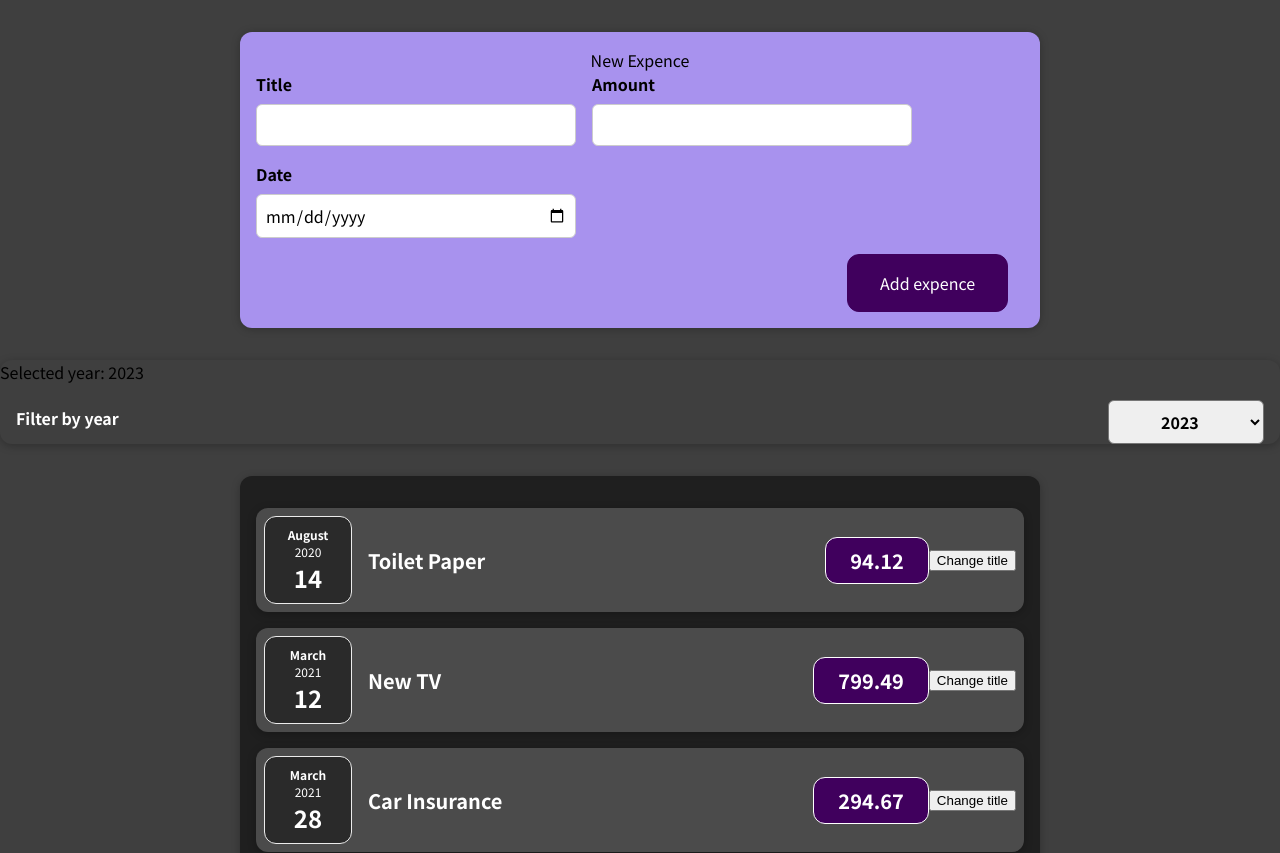
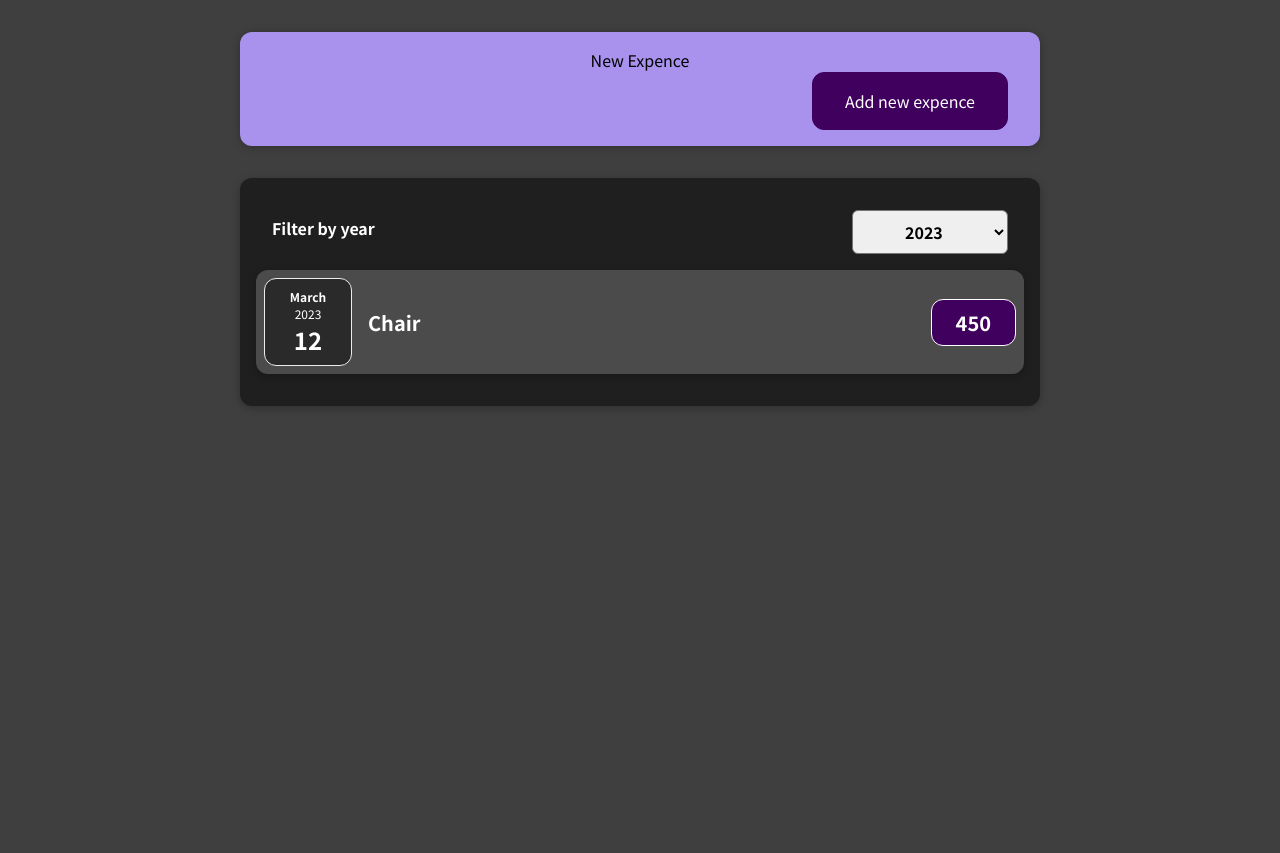
Before and after one commit to KUBER2/react, a React (Create React App) app in the folder first/my-firtst-app/: page / in a window 1280 px wide. Shown: the top 853 px of the page. After the commit the page ends 800 px from the top, so only its background shows below. Built offline with nearby package versions, Linux system fonts and the light colour scheme.

Commit message:
Remake form

```diff
--- a/first/my-firtst-app/src/App.js
+++ b/first/my-firtst-app/src/App.js
@@ -1,8 +1,9 @@
+import { useState } from "react";
+import NewExpence from "./components/newExpence/NewExpence";
 import Expences from "./components/Expences/expences";
-import NewExpence from "./components/newExpence/NewExpence";
 
 function App() {
-  const expenses = [
+  const initialExpenses = [
     {
       id: "e1",
       title: "Toilet Paper",
@@ -14,7 +15,7 @@ function App() {
       id: "e3",
       title: "Car Insurance",
       amount: 294.67,
-      date: new Date(2021, 2, 28),
+      date: new Date(2022, 2, 28),
     },
     {
       id: "e4",
@@ -22,18 +23,44 @@ function App() {
       amount: 450,
       date: new Date(2021, 5, 12),
     },
+    {
+      id: "e5",
+      title: "Chair",
+      amount: 450,
+      date: new Date(2023, 2, 12),
+    },
   ];
 
+  const [expensesStored, addToArray] = useState(initialExpenses);
+  const [selectedYear, changeYear] = useState("2023");
+
+  const filterStoredExpences = (year) => {
+    return expensesStored.filter((e) => e.date.getFullYear() === Number(year));
+  };
+
+  const [expenses, filterExpences] = useState(
+    filterStoredExpences(selectedYear)
+  );
+
   const addExpence = (expence) => {
-    console.log("Added expence:");
-    console.log(expence);
-    expenses.push(expence);
+    addToArray((preState) => {
+      return [expence, ...preState];
+    });
+  };
+
+  const changeSelectedYear = (year) => {
+    changeYear(year);
+    filterExpences(filterStoredExpences(year));
   };
 
   return (
     <div>
       <NewExpence addExpence={addExpence}></NewExpence>
-      <Expences data={expenses}></Expences>
+      <Expences
+        data={expenses}
+        changeYear={changeSelectedYear}
+        selectedYear={selectedYear}
+      ></Expences>
     </div>
   );
 }
--- a/first/my-firtst-app/src/components/Expences/ExpenceItem.js
+++ b/first/my-firtst-app/src/components/Expences/ExpenceItem.js
@@ -1,24 +1,17 @@
-import React, { useState } from "react";
+import React from "react";
 
 import "./ExpenseItem.css";
 import ExpenceCal from "./ExpenceCal";
 import Card from "../UI/Card";
 
 function ExpenceItem(props) {
-  const [title, setTitle] = useState(props.title);
-
-  const clickHandler = () => {
-    setTitle("Chnaged!");
-  };
-
   return (
     <Card className="expense-item">
       <ExpenceCal date={props.date}></ExpenceCal>
       <div className="expense-item__description">
-        <h2>{title}</h2>
+        <h2>{props.title}</h2>
         <div className="expense-item__price">{props.amount}</div>
       </div>
-      <button onClick={clickHandler}>Change title</button>
     </Card>
   );
 }
--- a/first/my-firtst-app/src/components/Expences/expences.js
+++ b/first/my-firtst-app/src/components/Expences/expences.js
@@ -2,11 +2,8 @@ import "./expences.css";
 import ExpenceItem from "./ExpenceItem";
 import Card from "../UI/Card";
 import ExpensesFilter from "./ExpencesFilter";
-import { useState } from "react";
 
 function Expences(props) {
-  const [selectedYear, changeYear] = useState("2023");
-
   const expencesList = props.data.map((exp) => {
     return (
       <ExpenceItem
@@ -19,17 +16,17 @@ function Expences(props) {
   });
 
   const yearSelected = (year) => {
-    changeYear(year);
-    console.log(year);
+    props.changeYear(year);
   };
 
   return (
     <div>
-      <Card>
-        <div>Selected year: {selectedYear}</div>
-        <ExpensesFilter onYearSeceltion={yearSelected}></ExpensesFilter>
+      <Card className="expenses">
+        <div>
+          <ExpensesFilter onYearSeceltion={yearSelected}></ExpensesFilter>
+        </div>
+        <div>{props.data.lenght === 0 ? <p>No data yet</p> : expencesList}</div>
       </Card>
-      <Card className="expenses">{expencesList}</Card>
     </div>
   );
 }
--- a/first/my-firtst-app/src/components/newExpence/NewExpenceForm.js
+++ b/first/my-firtst-app/src/components/newExpence/NewExpenceForm.js
@@ -5,6 +5,7 @@ function NewExpenceForm(props) {
   const [title, changeTitle] = useState("");
   const [amount, changeAmount] = useState("");
   const [datePicked, changeDate] = useState("");
+  const [isShowingForm, negateForm] = useState(false);
 
   const titleChangeHandler = (e) => {
     changeTitle(e.target.value);
@@ -28,7 +29,14 @@ function NewExpenceForm(props) {
     props.onSaveExpence(data);
   };
 
-  return (
+  const onCencel = () => {
+    negateForm(false);
+  };
+  const onAddNewExpence = () => {
+    negateForm(true);
+  };
+
+  const form = (
     <form onSubmit={submitHandler}>
       <div className="new-expense__controls">
         <div className="new-expense__control">
@@ -49,17 +57,26 @@ function NewExpenceForm(props) {
           <label>Date</label>
           <input
             type="date"
-            min="2019-01-01"
+            min="2020-01-01"
             max="2023-12-31"
             onChange={dateChangeHandler}
           />
         </div>
       </div>
       <div className="new-expense__actions">
+        <button onClick={onCencel}>Cencel</button>
         <button type="submit">Add expence</button>
       </div>
     </form>
   );
+
+  const addNewExpenceButton = (
+    <div className="new-expense__actions">
+      <button onClick={onAddNewExpence}>Add new expence</button>
+    </div>
+  );
+
+  return isShowingForm ? form : addNewExpenceButton;
 }
 
 export default NewExpenceForm;
```
